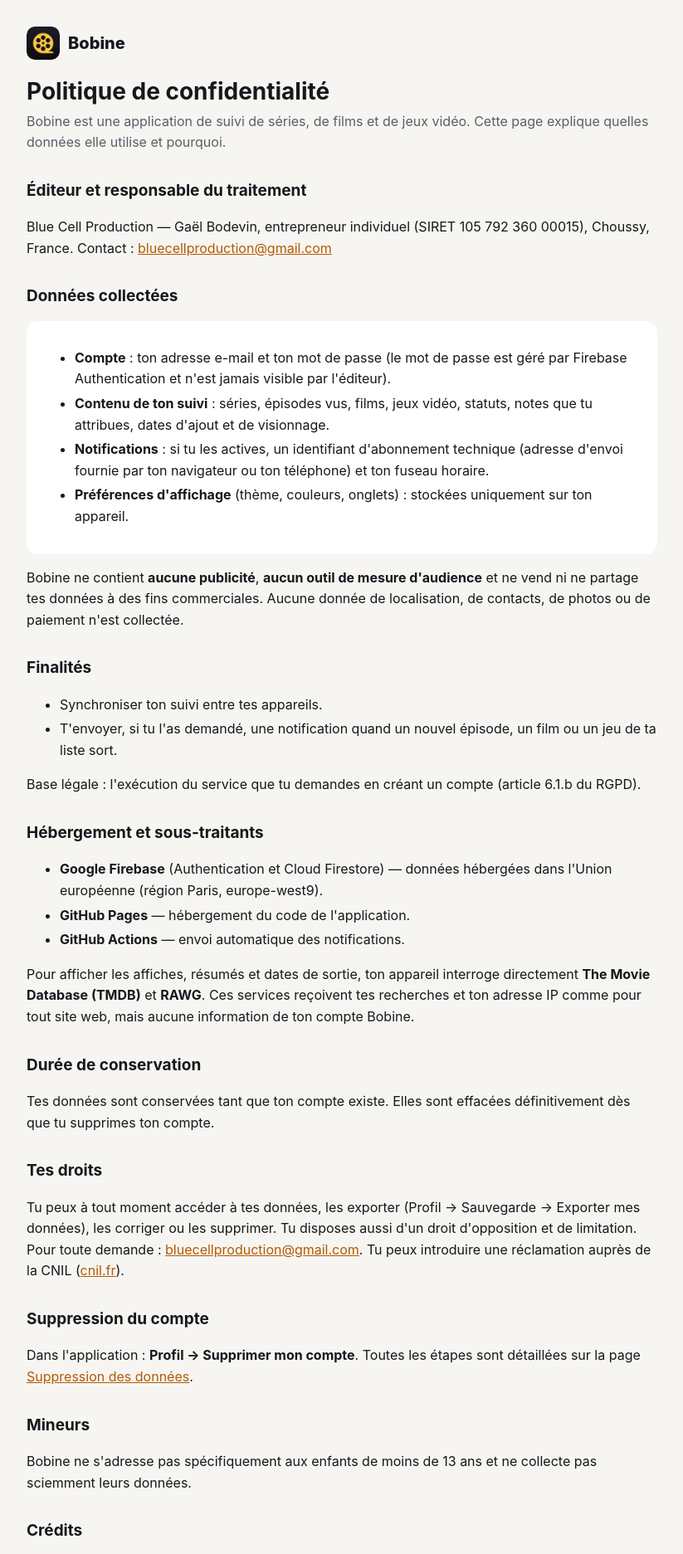
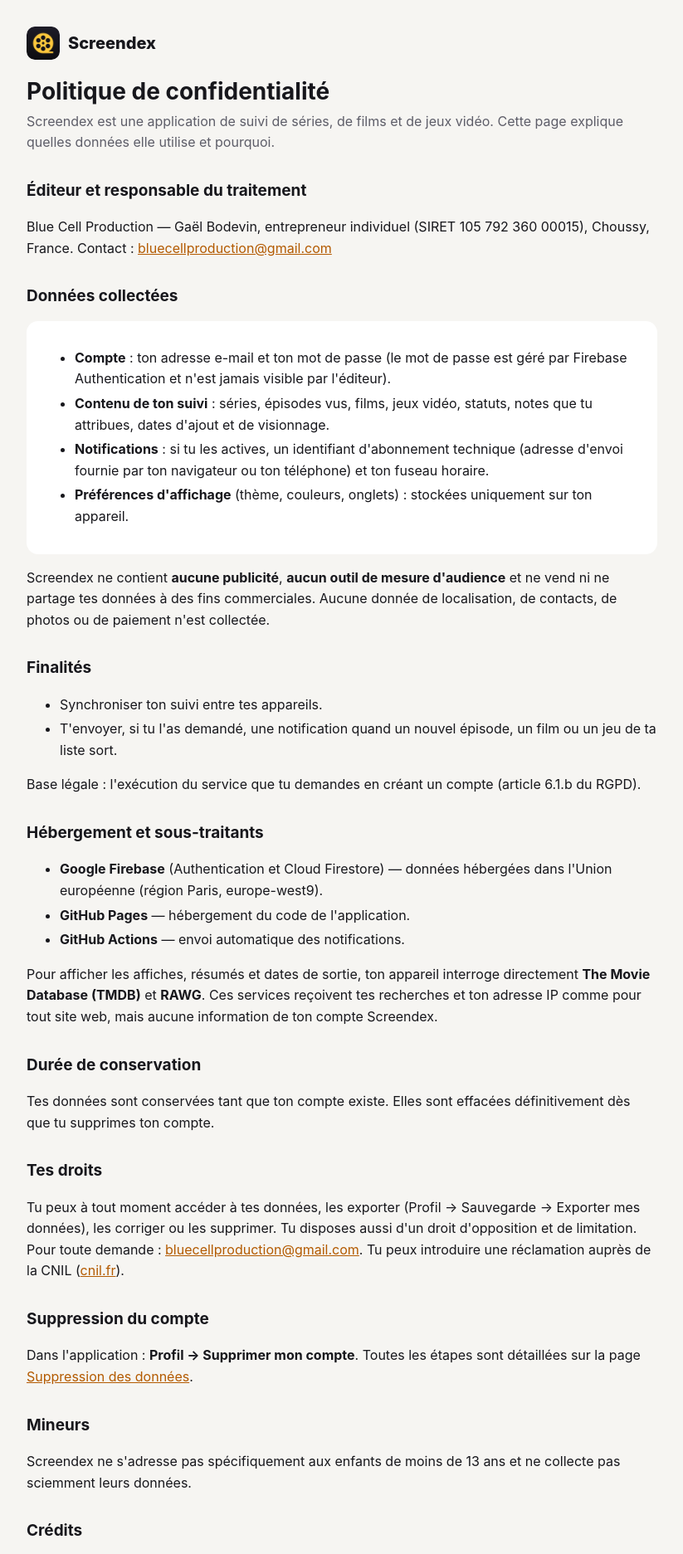
Before and after one commit to gaelbodevin-bit/bobine, a plain HTML site: page privacy.html in a window 1280 px wide. Shown: the top 1873 px of the page at 83% size, without its empty margins (228-1051 px from the left). Drawn offline with Linux system fonts and the light colour scheme.

Commit message:
Add files via upload

```diff
--- a/privacy.html
+++ b/privacy.html
@@ -1,6 +1,6 @@
 <!doctype html>
 <html lang="fr"><head><meta charset="utf-8"><meta name="viewport" content="width=device-width, initial-scale=1">
-<title>Politique de confidentialité — Bobine</title><meta name="theme-color" content="#0d0d11"><link rel="icon" href="icons/icon-192.png">
+<title>Politique de confidentialité — Screendex</title><meta name="theme-color" content="#0d0d11"><link rel="icon" href="icons/icon-192.png">
 <style>
 :root{--bg:#0d0d11;--s1:#16161c;--tx:#f3f3f6;--mu:#a3a3b2;--ac:#ffc83d;color-scheme:dark}
 @media (prefers-color-scheme: light){:root{--bg:#f6f5f2;--s1:#fff;--tx:#17171c;--mu:#5d5d68;--ac:#b35a00;color-scheme:light}}
@@ -9,9 +9,9 @@ main{max-width:760px;margin:0 auto;padding:32px 16px 60px}
 h1{font-size:28px;line-height:1.2;margin:0 0 6px} h2{font-size:19px;margin:30px 0 8px}
 .sub{color:var(--mu);margin:0 0 24px} a{color:var(--ac)} .card{background:var(--s1);border-radius:14px;padding:16px 18px;margin:14px 0}
 li{margin:4px 0} .logo{display:flex;align-items:center;gap:10px;margin-bottom:22px;font-weight:800;font-size:20px} .logo img{width:40px;height:40px;border-radius:10px}
-</style></head><body><main><div class="logo"><img src="icons/icon-192.png" alt="">Bobine</div>
+</style></head><body><main><div class="logo"><img src="icons/icon-192.png" alt="">Screendex</div>
 <h1>Politique de confidentialité</h1>
-<p class="sub">Bobine est une application de suivi de séries, de films et de jeux vidéo. Cette page explique quelles données elle utilise et pourquoi.</p>
+<p class="sub">Screendex est une application de suivi de séries, de films et de jeux vidéo. Cette page explique quelles données elle utilise et pourquoi.</p>
 <h2>Éditeur et responsable du traitement</h2><p>Blue Cell Production — Gaël Bodevin, entrepreneur individuel (SIRET 105 792 360 00015), Choussy, France. Contact : <a href="mailto:bluecellproduction@gmail.com">bluecellproduction@gmail.com</a></p>
 <h2>Données collectées</h2>
 <div class="card"><ul>
@@ -20,7 +20,7 @@ li{margin:4px 0} .logo{display:flex;align-items:center;gap:10px;margin-bottom:22
 <li><b>Notifications</b> : si tu les actives, un identifiant d'abonnement technique (adresse d'envoi fournie par ton navigateur ou ton téléphone) et ton fuseau horaire.</li>
 <li><b>Préférences d'affichage</b> (thème, couleurs, onglets) : stockées uniquement sur ton appareil.</li>
 </ul></div>
-<p>Bobine ne contient <b>aucune publicité</b>, <b>aucun outil de mesure d'audience</b> et ne vend ni ne partage tes données à des fins commerciales. Aucune donnée de localisation, de contacts, de photos ou de paiement n'est collectée.</p>
+<p>Screendex ne contient <b>aucune publicité</b>, <b>aucun outil de mesure d'audience</b> et ne vend ni ne partage tes données à des fins commerciales. Aucune donnée de localisation, de contacts, de photos ou de paiement n'est collectée.</p>
 <h2>Finalités</h2><ul>
 <li>Synchroniser ton suivi entre tes appareils.</li>
 <li>T'envoyer, si tu l'as demandé, une notification quand un nouvel épisode, un film ou un jeu de ta liste sort.</li></ul>
@@ -29,10 +29,10 @@ li{margin:4px 0} .logo{display:flex;align-items:center;gap:10px;margin-bottom:22
 <li><b>Google Firebase</b> (Authentication et Cloud Firestore) — données hébergées dans l'Union européenne (région Paris, europe-west9).</li>
 <li><b>GitHub Pages</b> — hébergement du code de l'application.</li>
 <li><b>GitHub Actions</b> — envoi automatique des notifications.</li></ul>
-<p>Pour afficher les affiches, résumés et dates de sortie, ton appareil interroge directement <b>The Movie Database (TMDB)</b> et <b>RAWG</b>. Ces services reçoivent tes recherches et ton adresse IP comme pour tout site web, mais aucune information de ton compte Bobine.</p>
+<p>Pour afficher les affiches, résumés et dates de sortie, ton appareil interroge directement <b>The Movie Database (TMDB)</b> et <b>RAWG</b>. Ces services reçoivent tes recherches et ton adresse IP comme pour tout site web, mais aucune information de ton compte Screendex.</p>
 <h2>Durée de conservation</h2><p>Tes données sont conservées tant que ton compte existe. Elles sont effacées définitivement dès que tu supprimes ton compte.</p>
 <h2>Tes droits</h2><p>Tu peux à tout moment accéder à tes données, les exporter (Profil → Sauvegarde → Exporter mes données), les corriger ou les supprimer. Tu disposes aussi d'un droit d'opposition et de limitation. Pour toute demande : <a href="mailto:bluecellproduction@gmail.com">bluecellproduction@gmail.com</a>. Tu peux introduire une réclamation auprès de la CNIL (<a href="https://www.cnil.fr">cnil.fr</a>).</p>
 <h2>Suppression du compte</h2><p>Dans l'application : <b>Profil → Supprimer mon compte</b>. Toutes les étapes sont détaillées sur la page <a href="delete-account.html">Suppression des données</a>.</p>
-<h2>Mineurs</h2><p>Bobine ne s'adresse pas spécifiquement aux enfants de moins de 13 ans et ne collecte pas sciemment leurs données.</p>
+<h2>Mineurs</h2><p>Screendex ne s'adresse pas spécifiquement aux enfants de moins de 13 ans et ne collecte pas sciemment leurs données.</p>
 <h2>Crédits</h2><p>Ce produit utilise l'API TMDB mais n'est ni approuvé ni certifié par TMDB. Données de jeux vidéo fournies par <a href="https://rawg.io">RAWG</a>.</p>
 <p class="sub" style="margin-top:40px">Dernière mise à jour : 18 octobre 2026</p></main></body></html>
```
Also changed, not shown: delete-account.html (+6 -6 lines), index.html (+2 -2 lines), manifest.webmanifest.
